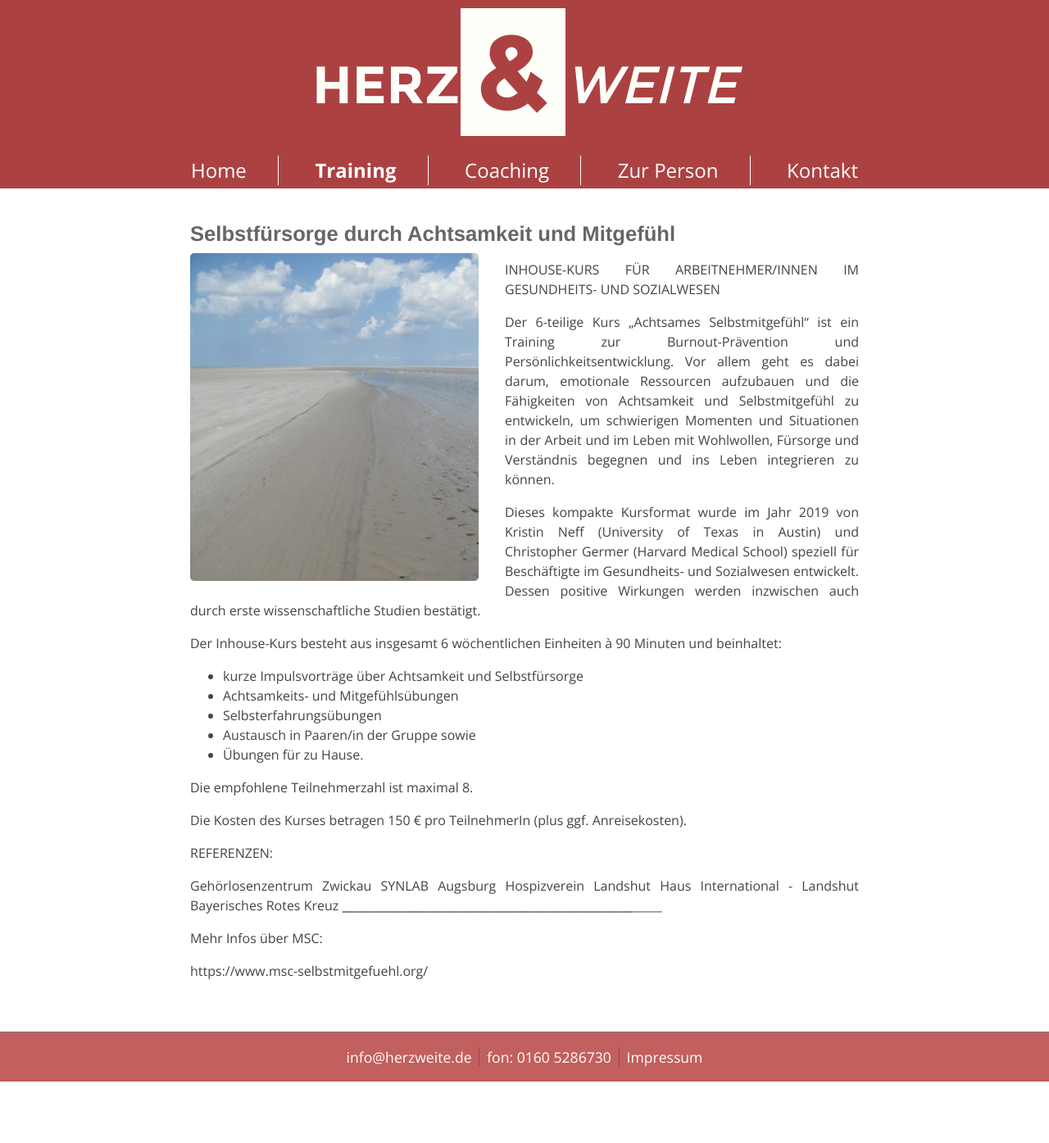
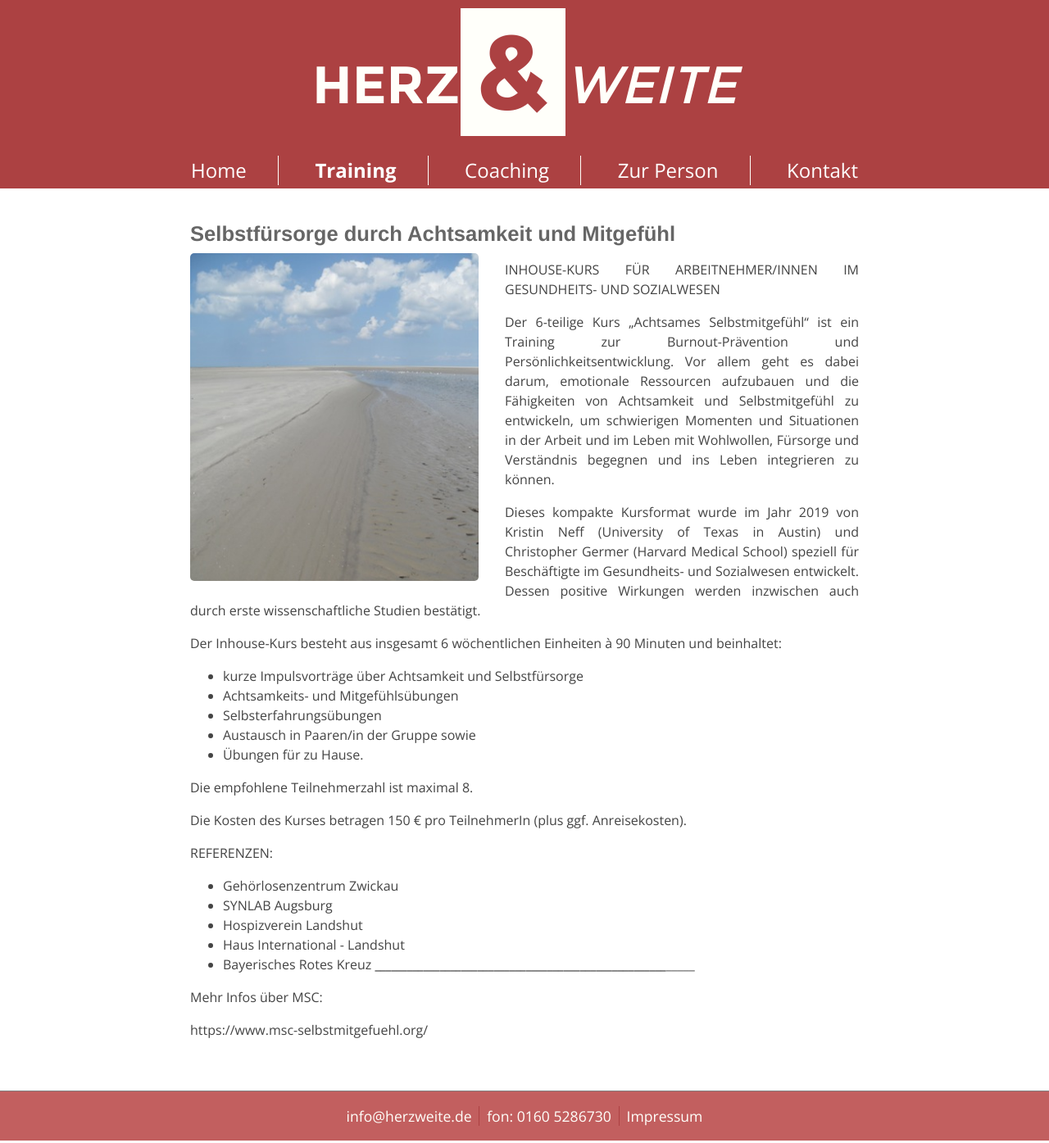
Before and after one commit to herzweite/herzweite.github.io, a Jekyll site: the page built from training.md, in a window 1280 px wide. Shown: the whole page at 82% size. Built offline with Jekyll 4.4.1, drawn with Linux system fonts in a browser that asks for light colours; before the commit the page ends 1323 px from its top, so only the background shows below that.

```diff
--- a/training.md
+++ b/training.md
@@ -31,11 +31,11 @@ Die Kosten des Kurses betragen 150 € pro TeilnehmerIn (plus ggf. Anreisekosten
 
 REFERENZEN:
 
-Gehörlosenzentrum Zwickau
-SYNLAB Augsburg
-Hospizverein Landshut
-Haus International - Landshut
-Bayerisches Rotes Kreuz
+- Gehörlosenzentrum Zwickau
+- SYNLAB Augsburg
+- Hospizverein Landshut
+- Haus International - Landshut
+- Bayerisches Rotes Kreuz
 _______________________________________________________________________________________________________________________________________________________________________
 
 Mehr Infos über MSC:
```
